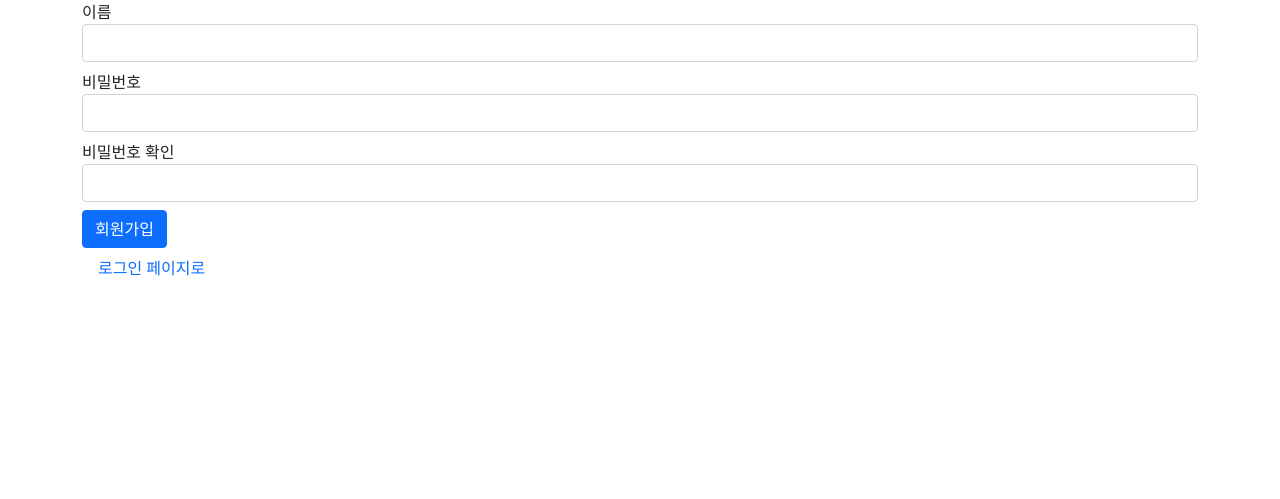
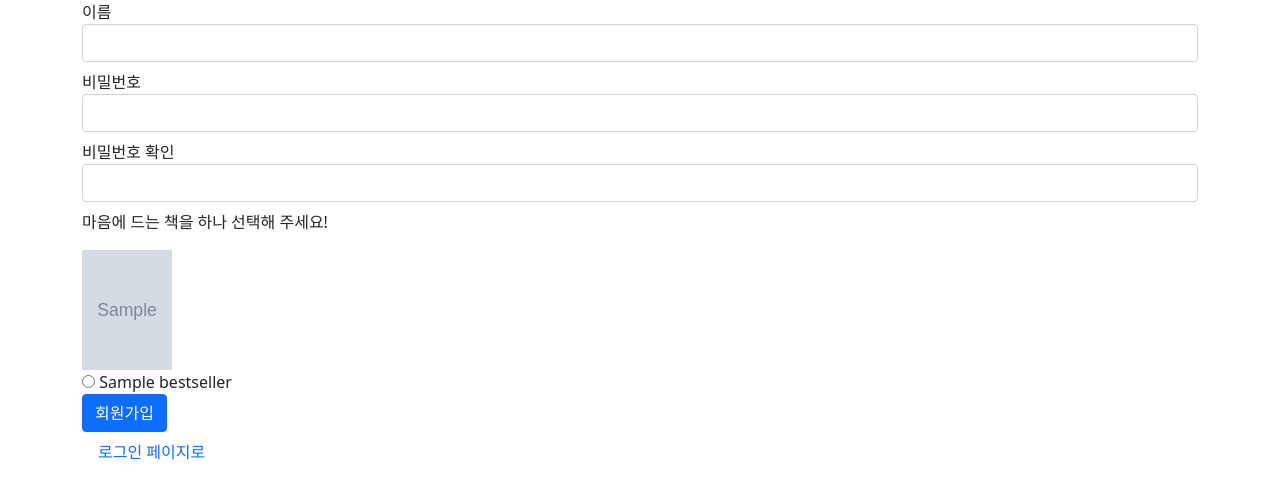
Before and after one commit to sungwookoo/django_recommend_book, a Django app: template templates/signup.html in a window 1280 px wide. Shown: the part 169-668 px from the top of the page. Run offline with Django 4.2, Linux system fonts and the light colour scheme; the template is opened without the code that fills it: most values are stand-ins (such as "Sample title", 1, 10 or a date in 2020); grey boxes marked "Sample" are stand-in pictures.

Commit message:
feat : 책추천 기능 추가

```diff
--- a/static/css/login.css
+++ b/static/css/login.css
@@ -36,6 +36,17 @@ section{
     width: 336px;
 }
 
+.bs_img {
+    height: 120px;
+    width: 90px;
+}
+
+.my_best_book{
+    display: grid;
+    grid-template-columns: 2fr 2fr 2fr 2fr 2fr
+}
+
+
 @media (min-width: 1024px){
 .layer_fix .btn_start {
     height: 56px;
--- a/templates/signup.html
+++ b/templates/signup.html
@@ -2,6 +2,10 @@
 
 {% block title %}
     회원가입
+{% endblock %}
+{% load static %}
+{% block style %}
+    <link rel="stylesheet" href="{% static 'css/login.css' %}">
 {% endblock %}
 {% block content %}
     <div class="container">
@@ -28,6 +32,18 @@
                     </div>
                 {% endif %}
 
+
+                <p>마음에 드는 책을 하나 선택해 주세요!</p>
+                <div class="my_best_book">
+
+                    {% for bs in bestseller %}
+                        <div>
+                            <img class=bs_img src="{{ bs.img }}"><br>
+                            <input type='radio' name='book' value='{{ bs.title }}'/>
+                            {{ bs.title }}
+                        </div>
+                    {% endfor %}
+                </div>
                 <div class="button_signin">
                     <button type="submit" class="btn btn-primary">회원가입</button>
                     <a href="/sign-in" class="nav-link">로그인 페이지로</a>
```
Also changed, not shown: user/views.py (+19 -5 lines).
